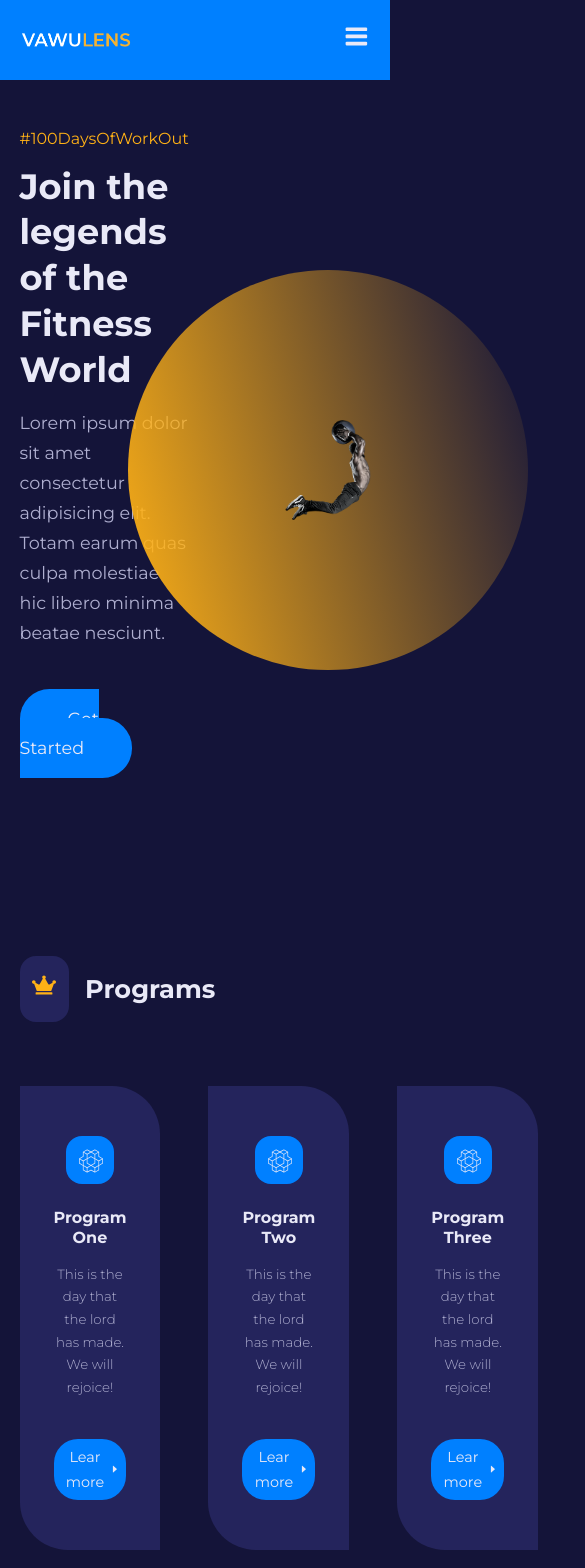
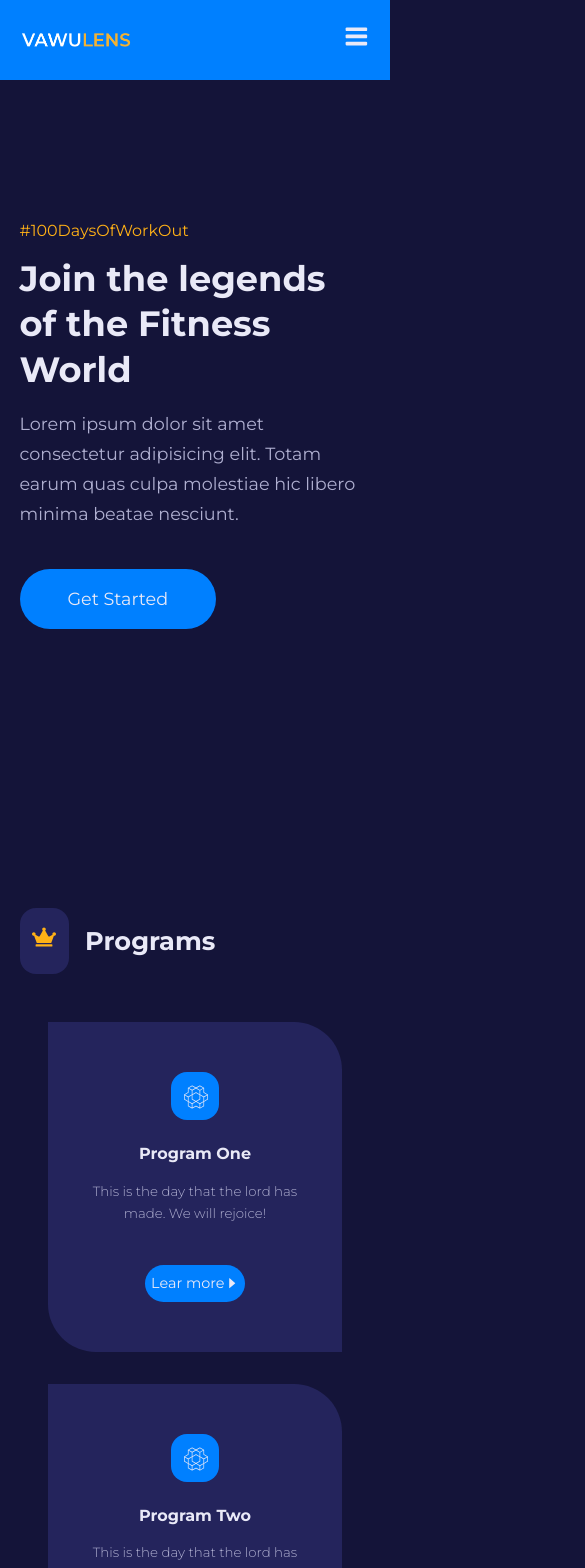
Before and after one commit to douglasmonteirodev/workout-website, a React (Create React App) app: page / in a window 390 px wide. Shown: the top 1568 px of the page, 585 px wide, since content can reach past the window. Built offline with nearby package versions, Linux system fonts and the light colour scheme.

Commit message:
finish media queries home page

```diff
--- a/src/pages/home/home.css
+++ b/src/pages/home/home.css
@@ -245,7 +245,7 @@
 footer {
   background-color: var(--color-primary);
   margin-top: 7rem;
-  padding: 7rem;
+  padding-top: 7rem;
   font-size: 0.9rem;
   color: var(--color-gray-100);
 }
@@ -305,3 +305,111 @@
   border-top: 2px solid var(--color-primary-variant);
   margin-top: 5rem;
 }
+
+/* MEDIA QUERIES (medium screens)*/
+
+@media screen and (max-width: 1024px) {
+  .main__header {
+    height: fit-content;
+    padding: 12rem 0;
+  }
+
+  .main__header-container {
+    gap: 0;
+  }
+
+  .main__header-circle {
+    width: 16rem;
+    height: 16rem;
+  }
+
+  .programs__wrapper {
+    grid-template-columns: 1fr 1fr;
+  }
+
+  .values__container {
+    grid-template-columns: 1fr;
+    justify-content: center;
+    gap: 4rem;
+  }
+  .values__wrapper {
+    gap: 4rem 3rem;
+  }
+  .values__image {
+    display: none;
+  }
+
+  .faqs__wrapper {
+    grid-template-columns: 1fr;
+  }
+
+  .testimonials {
+    width: 75%;
+  }
+
+  .footer__container {
+    grid-template-columns: 1fr 1fr;
+    gap: 4rem;
+  }
+}
+
+/* MEDIA QUERIES (small screens)*/
+
+@media screen and (max-width: 600px) {
+  .main__header {
+    margin-top: 0;
+    padding: 12rem 0 0;
+    height: 100vh;
+  }
+  .main__header-image,
+  .main__header-circle {
+    display: none;
+  }
+  .main__header-container {
+    grid-template-columns: 1fr;
+  }
+
+  .programs__wrapper {
+    grid-template-columns: 1fr;
+    gap: 2rem;
+    margin-top: 3rem;
+  }
+
+  .programs__program {
+    width: 84%;
+    margin: 0 auto;
+  }
+
+  .values__wrapper {
+    grid-template-columns: 1fr;
+    gap: 3rem;
+  }
+  .card.values__value {
+    width: 84%;
+    margin-inline: auto;
+  }
+
+  .faqs__wrapper {
+    gap: 1rem;
+    margin-top: 3rem;
+  }
+
+  .testimonials {
+    width: 100%;
+  }
+
+  footer {
+    margin-top: 7rem;
+  }
+
+  .footer__container {
+    grid-template-columns: 1fr;
+    gap: 3rem;
+  }
+  .footer__container article {
+    align-items: center;
+  }
+  .footer__container article p {
+    text-align: center;
+  }
+}
```
